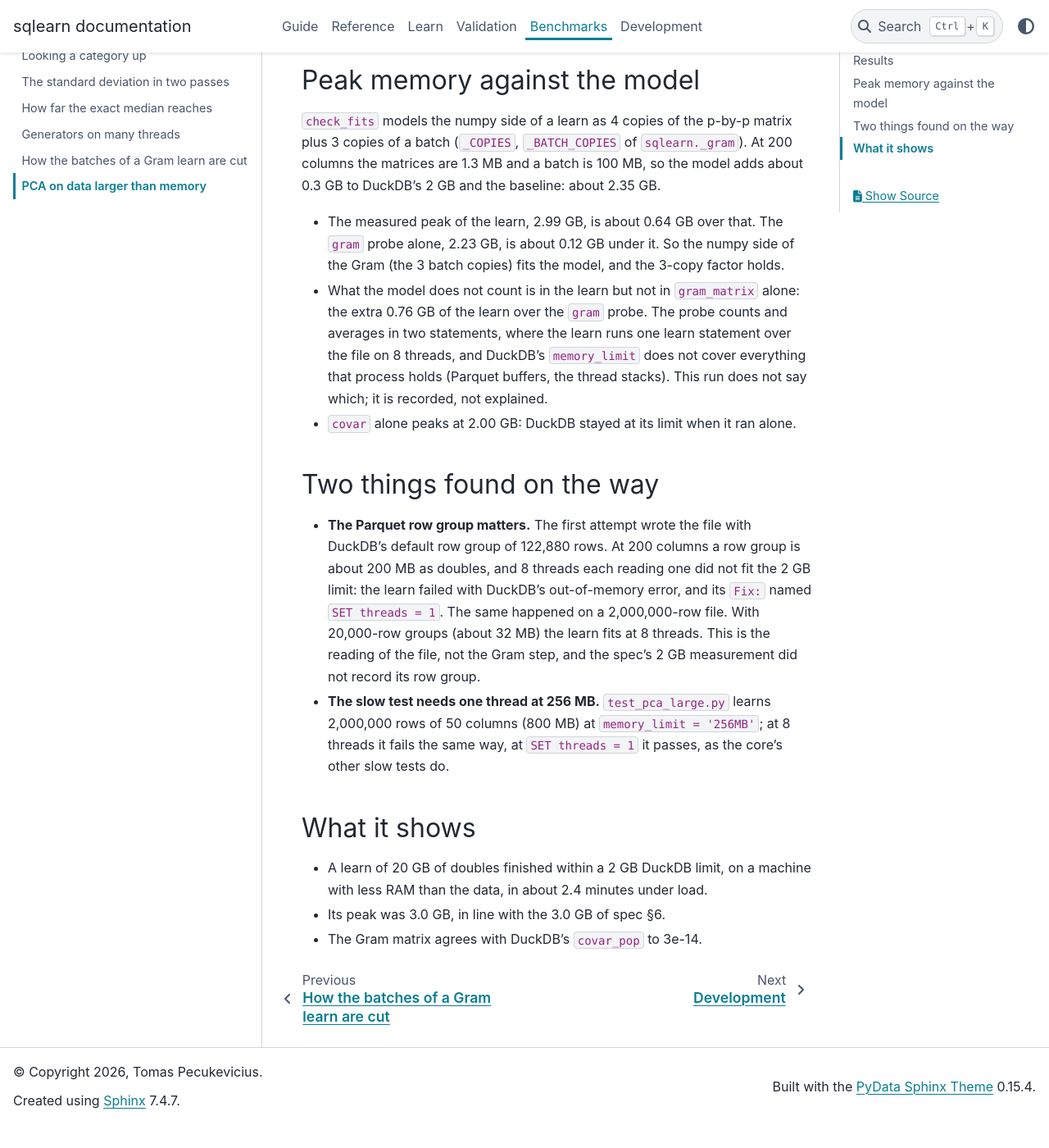
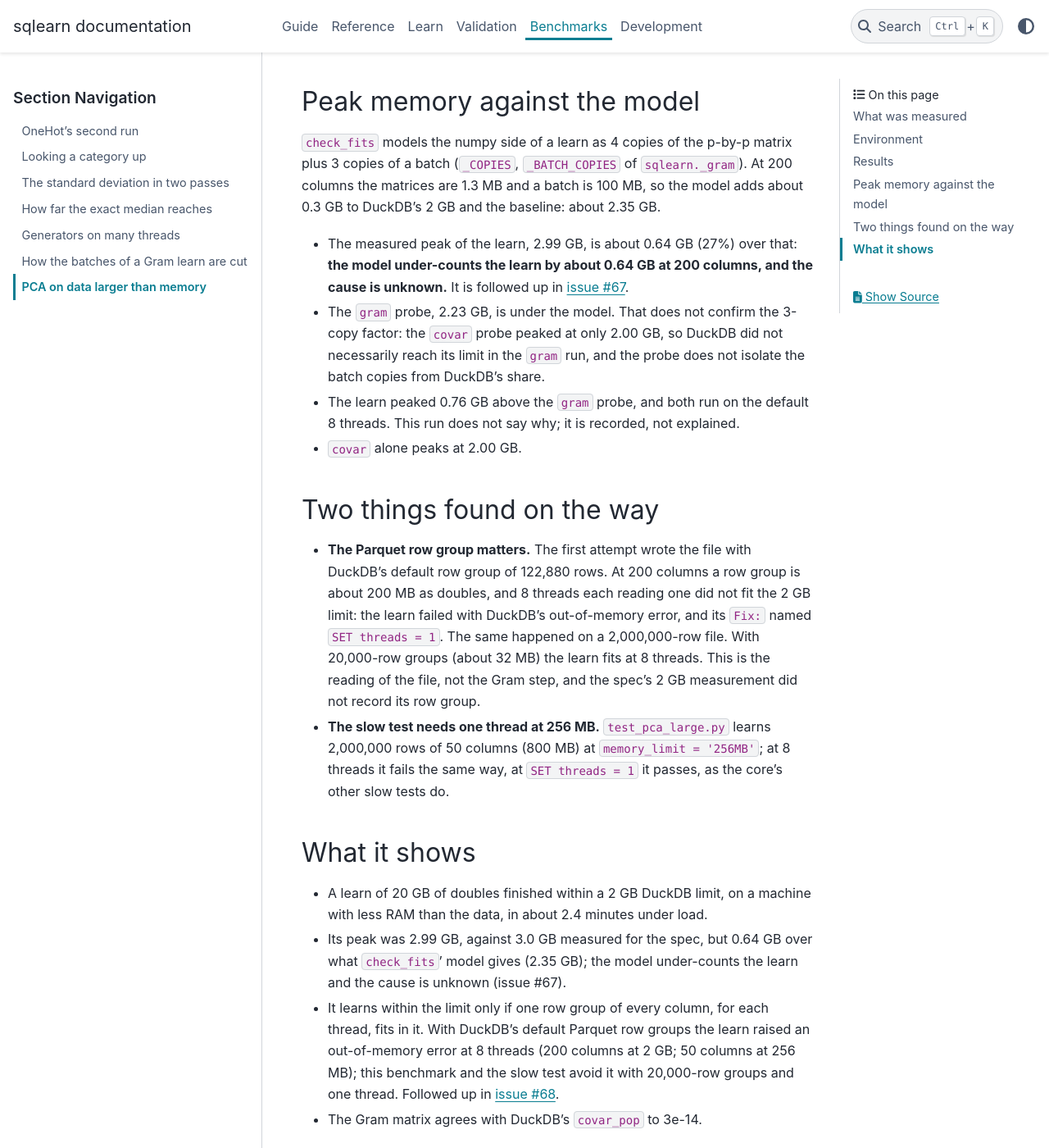
Before and after one commit to glaucis/sqlearn, a Sphinx documentation site: the page built from docs/benchmarks/gram-streaming.md, in a window 1280 px wide and 1400 px high, scrolled down 2244 px. Shown: the whole window at 82% size. Built offline with Sphinx 7.4.7 and the PyData theme 0.15.4, drawn with Linux system fonts in a browser that asks for light colours; pages that are not in the unit, such as notebooks, are missing from menus; the version number could not be read and is left out; before the commit the page ends 3615 px from its top, so only the background shows below that; some of the changed text lies outside the part shown.

Commit message:
docs: state what the Gram streaming benchmark shows and not (#66)

```diff
--- a/docs/benchmarks/gram-streaming.md
+++ b/docs/benchmarks/gram-streaming.md
@@ -48,8 +48,9 @@ it frees after.
 
 The machine was not quiet: the load was about 7 to 22 when the run began and
 rose to about 60 by its end, from other work. The times are estimates and
-could be much shorter on a quiet machine; the peaks and the agreement do not
-depend on the load.
+could be much shorter on a quiet machine. The agreement does not depend on the
+load; the peaks may, a little, since thread timing changes what is resident at
+once. Each probe ran once.
 
 ## Results
 
@@ -81,17 +82,18 @@ plus 3 copies of a batch (`_COPIES`, `_BATCH_COPIES` of `sqlearn._gram`). At
 200 columns the matrices are 1.3 MB and a batch is 100 MB, so the model adds
 about 0.3 GB to DuckDB's 2 GB and the baseline: about 2.35 GB.
 
-- The measured peak of the learn, 2.99 GB, is about 0.64 GB over that. The
-  `gram` probe alone, 2.23 GB, is about 0.12 GB under it. So the numpy side of
-  the Gram (the 3 batch copies) fits the model, and the 3-copy factor holds.
-- What the model does not count is in the learn but not in `gram_matrix`
-  alone: the extra 0.76 GB of the learn over the `gram` probe. The probe
-  counts and averages in two statements, where the learn runs one learn
-  statement over the file on 8 threads, and DuckDB's `memory_limit` does not
-  cover everything that process holds (Parquet buffers, the thread stacks).
-  This run does not say which; it is recorded, not explained.
-- `covar` alone peaks at 2.00 GB: DuckDB stayed at its limit when it ran
-  alone.
+- The measured peak of the learn, 2.99 GB, is about 0.64 GB (27%) over that:
+  **the model under-counts the learn by about 0.64 GB at 200 columns, and the
+  cause is unknown.** It is followed up in
+  [issue #67](https://github.com/glaucis/sqlearn/issues/67).
+- The `gram` probe, 2.23 GB, is under the model. That does not confirm the
+  3-copy factor: the `covar` probe peaked at only 2.00 GB, so DuckDB did not
+  necessarily reach its limit in the `gram` run, and the probe does not
+  isolate the batch copies from DuckDB's share.
+- The learn peaked 0.76 GB above the `gram` probe, and both run on the
+  default 8 threads. This run does not say why; it is recorded, not
+  explained.
+- `covar` alone peaks at 2.00 GB.
 
 ## Two things found on the way
 
@@ -112,5 +114,13 @@ about 0.3 GB to DuckDB's 2 GB and the baseline: about 2.35 GB.
 
 - A learn of 20 GB of doubles finished within a 2 GB DuckDB limit, on a
   machine with less RAM than the data, in about 2.4 minutes under load.
-- Its peak was 3.0 GB, in line with the 3.0 GB of spec §6.
+- Its peak was 2.99 GB, against 3.0 GB measured for the spec, but 0.64 GB over
+  what `check_fits`' model gives (2.35 GB); the model under-counts the learn
+  and the cause is unknown (issue #67).
+- It learns within the limit only if one row group of every column, for each
+  thread, fits in it. With DuckDB's default Parquet row groups the learn
+  raised an out-of-memory error at 8 threads (200 columns at 2 GB; 50 columns
+  at 256 MB); this benchmark and the slow test avoid it with 20,000-row
+  groups and one thread. Followed up in
+  [issue #68](https://github.com/glaucis/sqlearn/issues/68).
 - The Gram matrix agrees with DuckDB's `covar_pop` to 3e-14.
```
Also changed, not shown: 1 other file.
